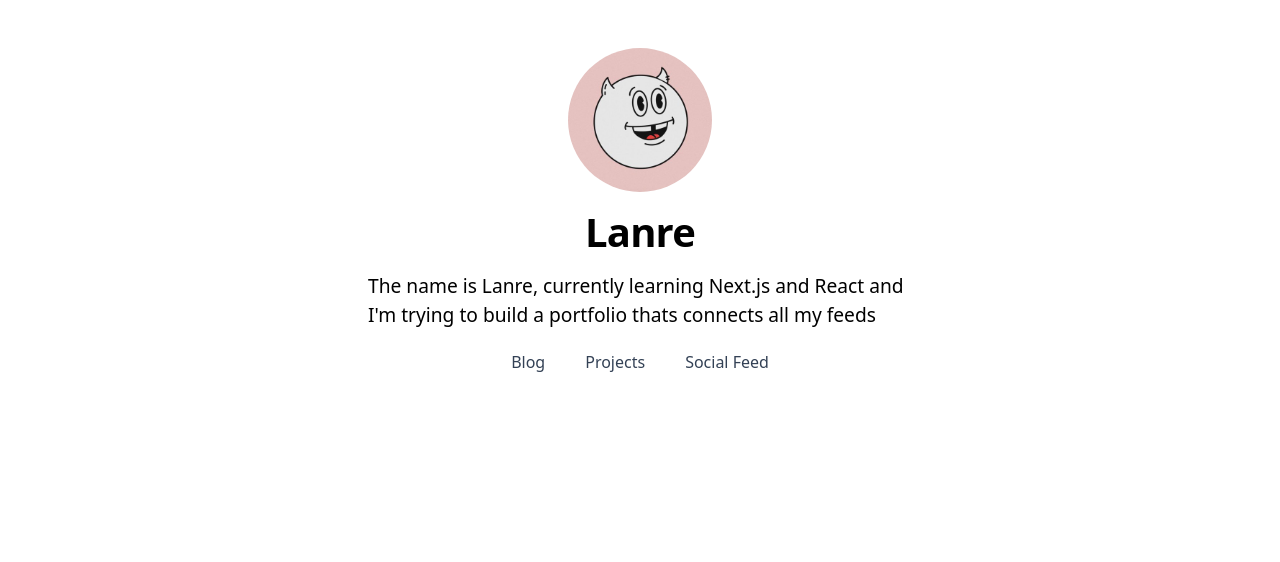
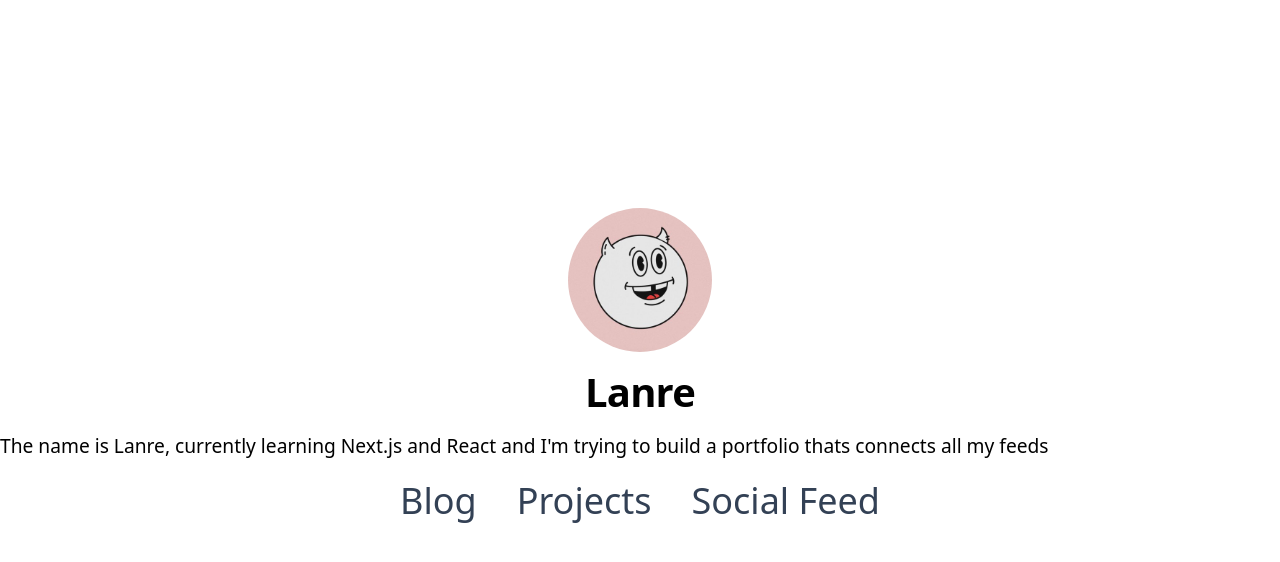
Before and after one commit to Infamouslanre/nextjs-blog, a Next.js app: page / in a window 1280 px wide. Shown: the top 562 px of the page. Built offline with nearby package versions, Linux system fonts and the light colour scheme.

Commit message:
more css

```diff
--- a/components/layout.js
+++ b/components/layout.js
@@ -9,7 +9,7 @@ export const siteTitle = "Portfolio";
 
 export default function Layout({ children, home }) {
   return (
-    <div className={styles.container}>
+    <div className='pt-52'>
       <Head>
         <link rel="icon" href="/favicon.ico" />
         <meta
--- a/pages/index.js
+++ b/pages/index.js
@@ -27,9 +27,9 @@ export default function Home({ allPostsData }) {
       </section>
 
       <section className='pt-3'>
-        <nav className="flex sm:justify-center space-x-4">
+        <nav className="flex sm:justify-center space-x-4 text-4xl">
           {[
-            ['Blog', '/{id}'],
+            ['Blog', '/blog'],
             ['Projects', '/projects'],
             ['Social Feed', '/Socails'],
           ].map(([title, url]) => (
```
